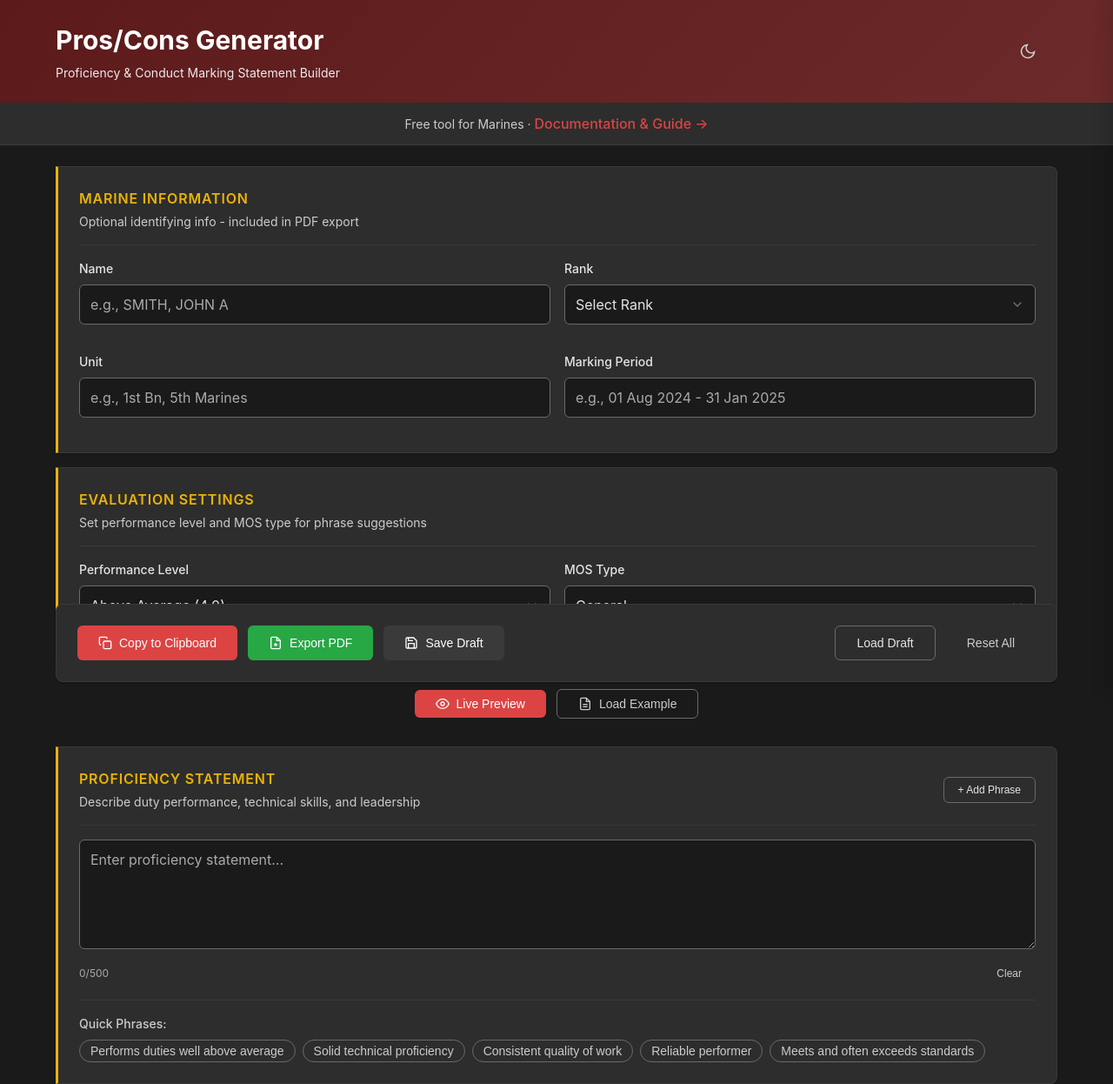
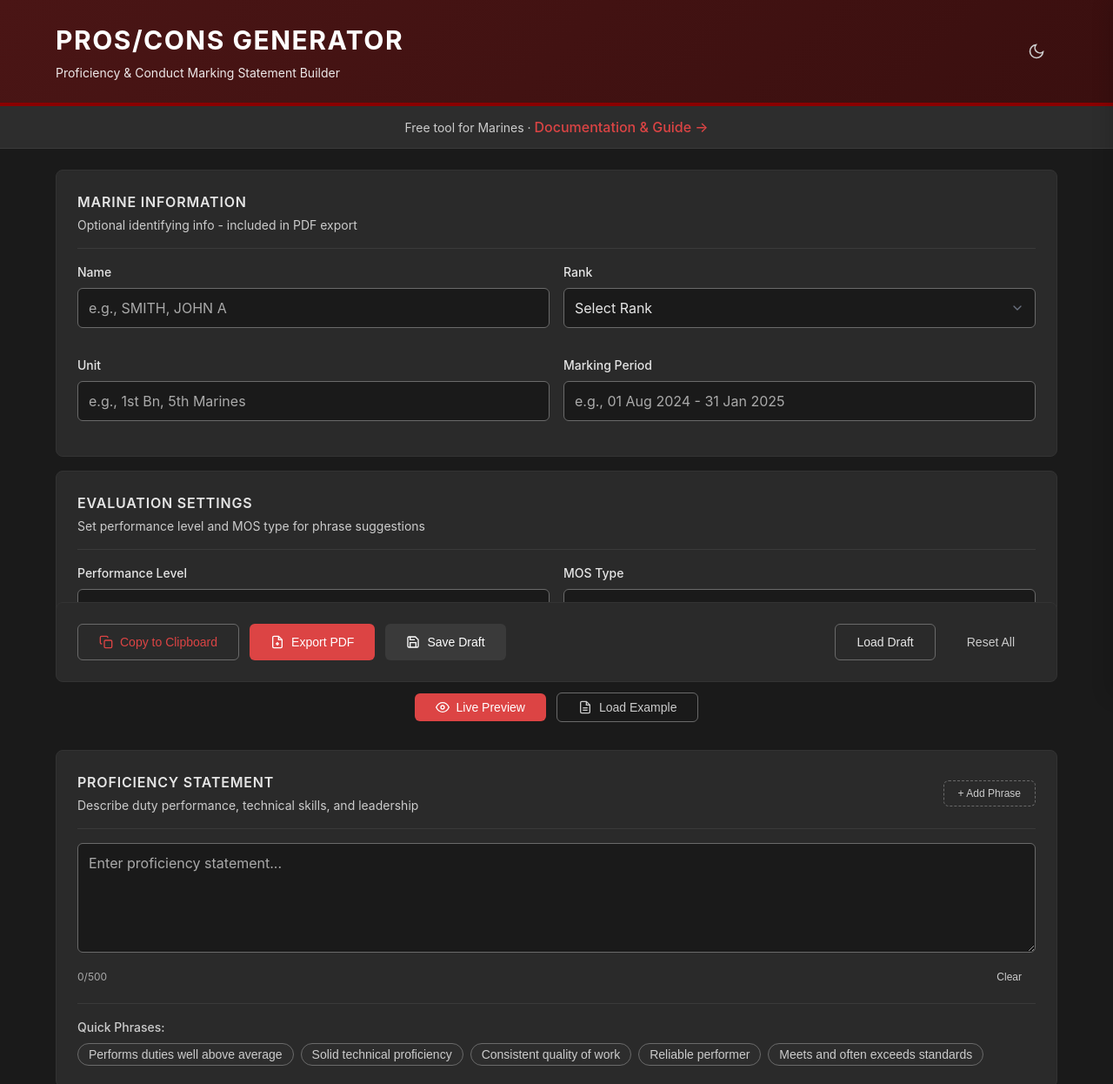
Before and after one commit to jeranaias/pros-cons-generator, a plain HTML site: page index.html in a window 1280 px wide. Shown: the top 1246 px of the page at 87% size. Drawn offline with nearby package versions, Linux system fonts and the light colour scheme.

Commit message:
Match Naval Letter UI design patterns
- Add scarlet accent line below header
- Update card borders to full subtle border style
- Add dashed button style for Add Phrase buttons
- Fix bottom action button colors (outlined copy, primary export)
- Update footer with version attribution
- Bump service worker cache to v8

```diff
--- a/css/styles.css
+++ b/css/styles.css
@@ -304,10 +304,16 @@ body {
    Header
    =========================================== */
 .header {
-  background: linear-gradient(135deg, var(--header-gradient-start) 0%, var(--header-gradient-end) 100%);
+  background: linear-gradient(135deg, #4A1515 0%, #3A0F0F 100%);
   color: #FFFFFF;
   padding: var(--space-6) 0;
   box-shadow: var(--shadow-md);
+}
+
+/* Scarlet accent line below header */
+.header-accent {
+  height: 4px;
+  background: #8B0000;
 }
 
 .header__content {
@@ -320,6 +326,8 @@ body {
   font-size: var(--text-2xl);
   font-weight: var(--font-bold);
   margin-bottom: var(--space-1);
+  text-transform: uppercase;
+  letter-spacing: 0.05em;
 }
 
 .header__subtitle {
@@ -333,13 +341,27 @@ body {
   }
 }
 
+/* Theme toggle button - circle with icon */
 .theme-toggle {
-  color: var(--white);
-  padding: var(--space-2);
+  width: 40px;
+  height: 40px;
+  border-radius: 50%;
+  background: rgba(255, 255, 255, 0.1);
+  border: 1px solid rgba(255, 255, 255, 0.2);
+  color: #FFFFFF;
+  padding: 0;
+  display: flex;
+  align-items: center;
+  justify-content: center;
 }
 
 .theme-toggle:hover {
-  background: rgba(255, 255, 255, 0.1);
+  background: rgba(255, 255, 255, 0.2);
+}
+
+.theme-toggle .icon {
+  width: 20px;
+  height: 20px;
 }
 
 /* ===========================================
@@ -354,21 +376,31 @@ body {
    Cards
    =========================================== */
 .card {
-  background: var(--surface);
-  border: 1px solid var(--border-light);
+  background: #2a2a2a;
+  border: 1px solid #333;
   border-radius: var(--radius-lg);
   padding: var(--space-6);
-  box-shadow: var(--shadow-sm);
 }
 
 .card--elevated {
   box-shadow: var(--shadow-md);
 }
 
-/* Section card with gold accent border */
+/* Section card - full border, no left accent */
 .card--section {
-  border-left: 3px solid var(--accent-yellow);
-  border-radius: 0 var(--radius-lg) var(--radius-lg) 0;
+  /* Uses base card styling - full subtle border */
+}
+
+/* Light mode card adjustments */
+[data-theme="light"] .card {
+  background: #FFFFFF;
+  border-color: #DEE2E6;
+}
+
+/* Night mode card adjustments */
+[data-theme="night"] .card {
+  background: #1a1a1a;
+  border-color: #3a0000;
 }
 
 .card__header {
@@ -383,10 +415,10 @@ body {
   color: var(--text-primary);
 }
 
-/* Section title style - ALL CAPS with gold color */
+/* Section title style - ALL CAPS */
 .card__title--section {
   text-transform: uppercase;
-  color: var(--accent-yellow);
+  color: var(--text-primary);
   letter-spacing: 0.05em;
   font-size: var(--text-base);
   font-weight: var(--font-semibold);
@@ -476,6 +508,31 @@ body {
 
 .btn--outline:hover:not(:disabled) {
   background: var(--bg-secondary);
+}
+
+/* Dashed Outline Button (for "Add Phrase" style) */
+.btn--dashed {
+  background: transparent;
+  border: 1px dashed var(--border-medium);
+  color: var(--text-secondary);
+}
+
+.btn--dashed:hover:not(:disabled) {
+  border-color: var(--accent-red);
+  color: var(--text-primary);
+  background: transparent;
+}
+
+/* Outline Primary Button (outlined with red/primary text) */
+.btn--outline-primary {
+  background: transparent;
+  border: 1px solid var(--border-medium);
+  color: var(--accent-red);
+}
+
+.btn--outline-primary:hover:not(:disabled) {
+  background: var(--bg-tertiary);
+  border-color: var(--accent-red);
 }
 
 /* Ghost Button */
--- a/index.html
+++ b/index.html
@@ -53,6 +53,9 @@
       </div>
     </div>
   </header>
+
+  <!-- Scarlet Accent Line -->
+  <div class="header-accent"></div>
 
   <!-- Tagline -->
   <div class="tagline no-print">
@@ -171,7 +174,7 @@
               <h2 class="card__title card__title--section">Proficiency Statement</h2>
               <p class="card__subtitle">Describe duty performance, technical skills, and leadership</p>
             </div>
-            <button class="btn btn--outline btn--sm" id="openProPhraseBank">+ Add Phrase</button>
+            <button class="btn btn--dashed btn--sm" id="openProPhraseBank">+ Add Phrase</button>
           </div>
           <div class="form-group">
             <textarea
@@ -199,7 +202,7 @@
               <h2 class="card__title card__title--section">Conduct Statement</h2>
               <p class="card__subtitle">Describe bearing, behavior, influence, and compliance</p>
             </div>
-            <button class="btn btn--outline btn--sm" id="openConPhraseBank">+ Add Phrase</button>
+            <button class="btn btn--dashed btn--sm" id="openConPhraseBank">+ Add Phrase</button>
           </div>
           <div class="form-group">
             <textarea
@@ -265,14 +268,14 @@
         <div class="card action-bar">
           <div class="flex flex-wrap gap-3 justify-between">
             <div class="flex flex-wrap gap-3">
-              <button class="btn btn--primary" id="copyToClipboard">
+              <button class="btn btn--outline-primary" id="copyToClipboard">
                 <svg width="16" height="16" viewBox="0 0 24 24" fill="none" stroke="currentColor" stroke-width="2">
                   <rect x="9" y="9" width="13" height="13" rx="2" ry="2"></rect>
                   <path d="M5 15H4a2 2 0 0 1-2-2V4a2 2 0 0 1 2-2h9a2 2 0 0 1 2 2v1"></path>
                 </svg>
                 Copy to Clipboard
               </button>
-              <button class="btn btn--success" id="exportPDF">
+              <button class="btn btn--primary" id="exportPDF">
                 <svg width="16" height="16" viewBox="0 0 24 24" fill="none" stroke="currentColor" stroke-width="2">
                   <path d="M14 2H6a2 2 0 0 0-2 2v16a2 2 0 0 0 2 2h12a2 2 0 0 0 2-2V8z"></path>
                   <polyline points="14 2 14 8 20 8"></polyline>
@@ -476,10 +479,7 @@
   <footer class="footer no-print">
     <div class="container">
       <p class="text-sm text-secondary text-center">
-        Free and open source. <a href="https://github.com/jeranaias/pros-cons-generator">View on GitHub</a>
-      </p>
-      <p class="text-sm text-secondary text-center mt-4">
-        Part of the <a href="https://jeranaias.github.io/usmc-tools/">USMC Tools</a> suite.
+        Pros/Cons Generator v1.0 · Part of <a href="https://jeranaias.github.io/usmc-tools/">USMC Tools</a> · <a href="https://github.com/jeranaias/pros-cons-generator">GitHub</a>
       </p>
     </div>
   </footer>
--- a/service-worker.js
+++ b/service-worker.js
@@ -3,7 +3,7 @@
  * Enables offline functionality
  */
 
-const CACHE_NAME = 'pros-cons-generator-v7';
+const CACHE_NAME = 'pros-cons-generator-v8';
 
 const urlsToCache = [
   '/',
```
